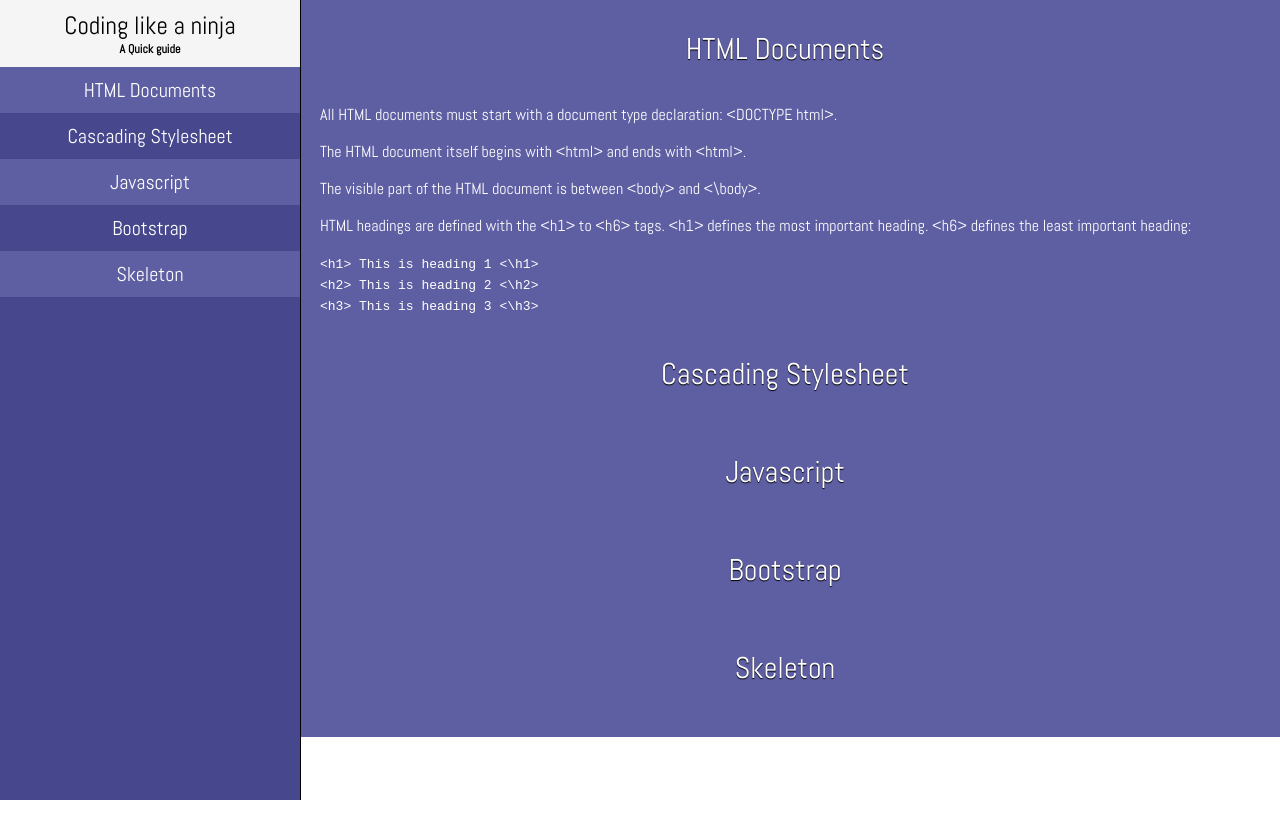
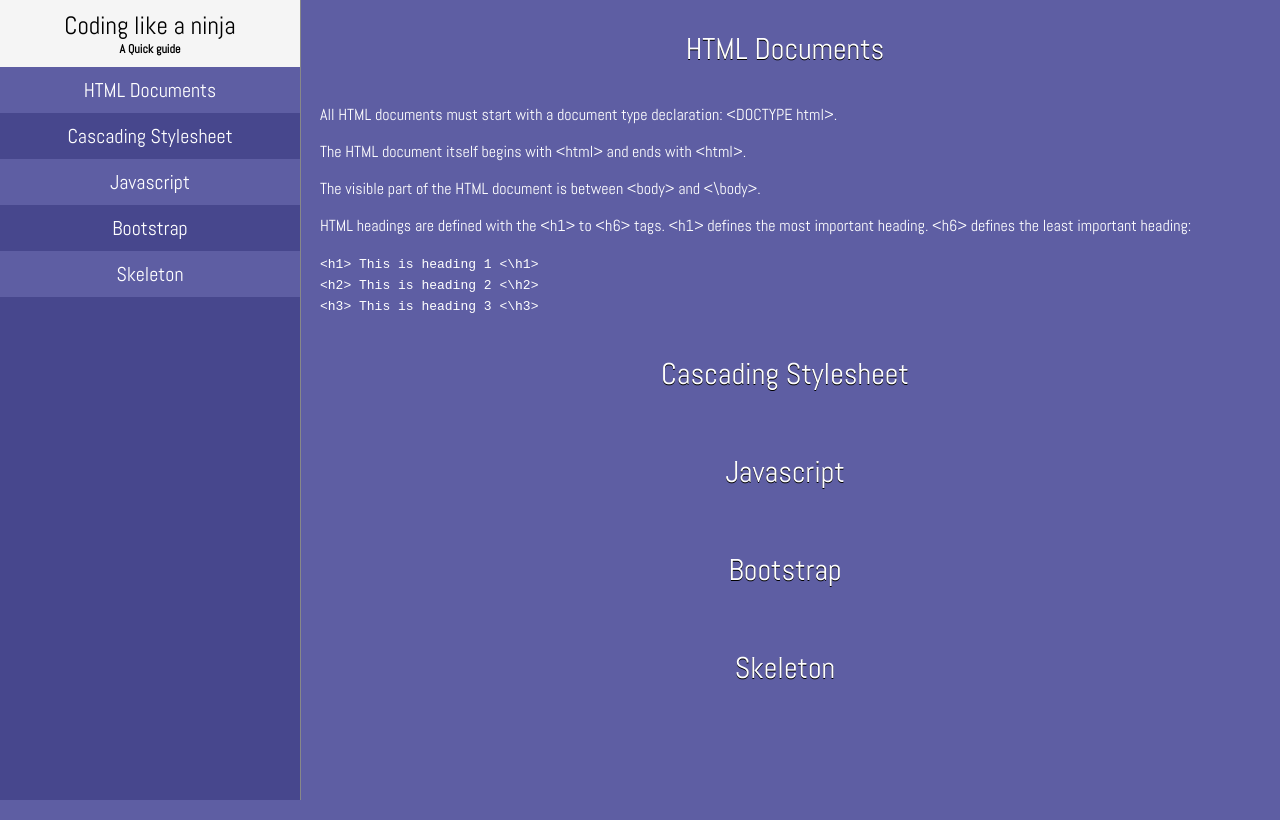
Before and after one commit to Klinken/Technical-Documentation-Page, a plain HTML site: page index.html in a window 1280 px wide. Drawn offline with Linux system fonts and the light colour scheme.

Commit message:
Minor changes

```diff
--- a/style.css
+++ b/style.css
@@ -20,7 +20,7 @@ body {
     width: 300px;
     height: 100vh;
     background-color: #47478D;
-    border-right: 1px solid black;
+    border-right: 1px outset #DCDCDC;
     position: fixed;
 }
 
@@ -69,13 +69,14 @@ body {
 #main-doc {
     padding: 10px 10px 10px 300px;
     width: 100%;
+    height: 100vh;
     background-color: #5E5EA3;
     color: #fff;
 }
 
 #main-doc header {
     font-size: 30px;
-    text-shadow: 0px 1px 1px black;
+    text-shadow: 0px 1px 0px black;
 }
 
 .main-section {
```
